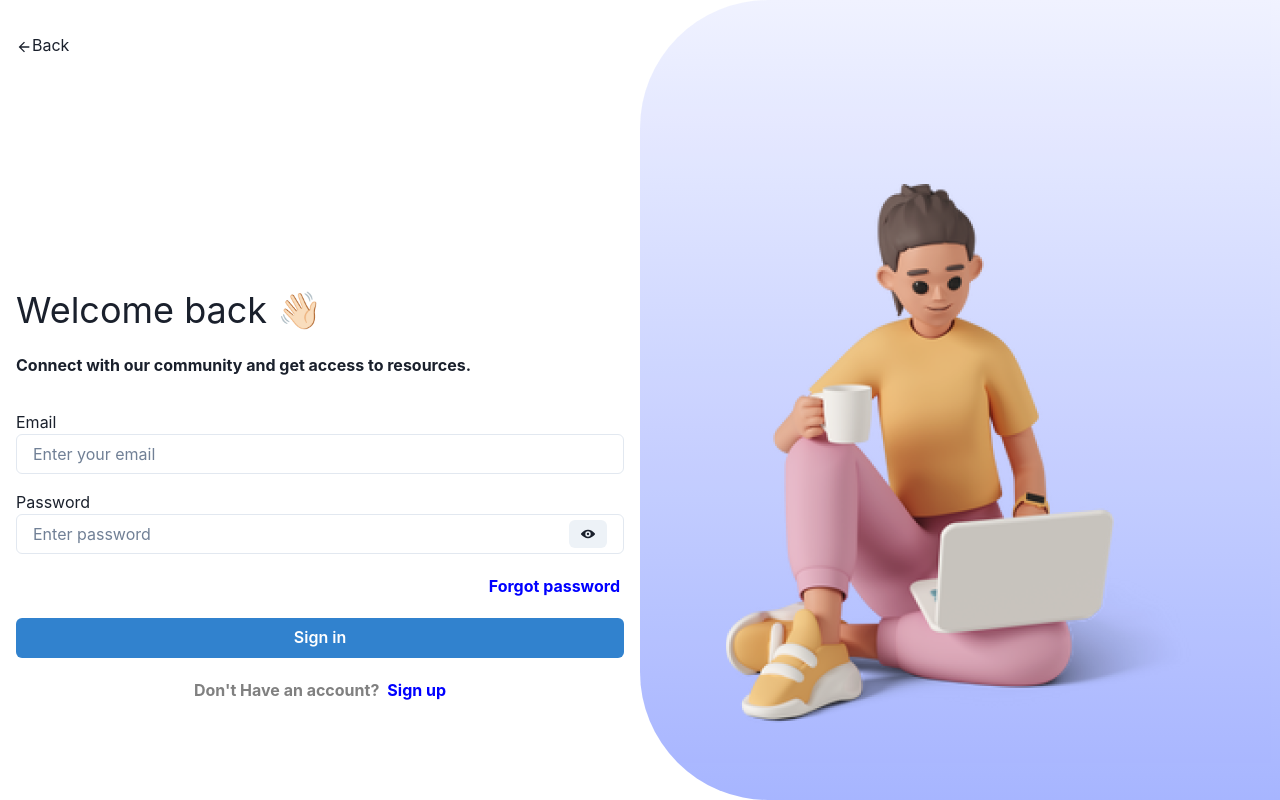
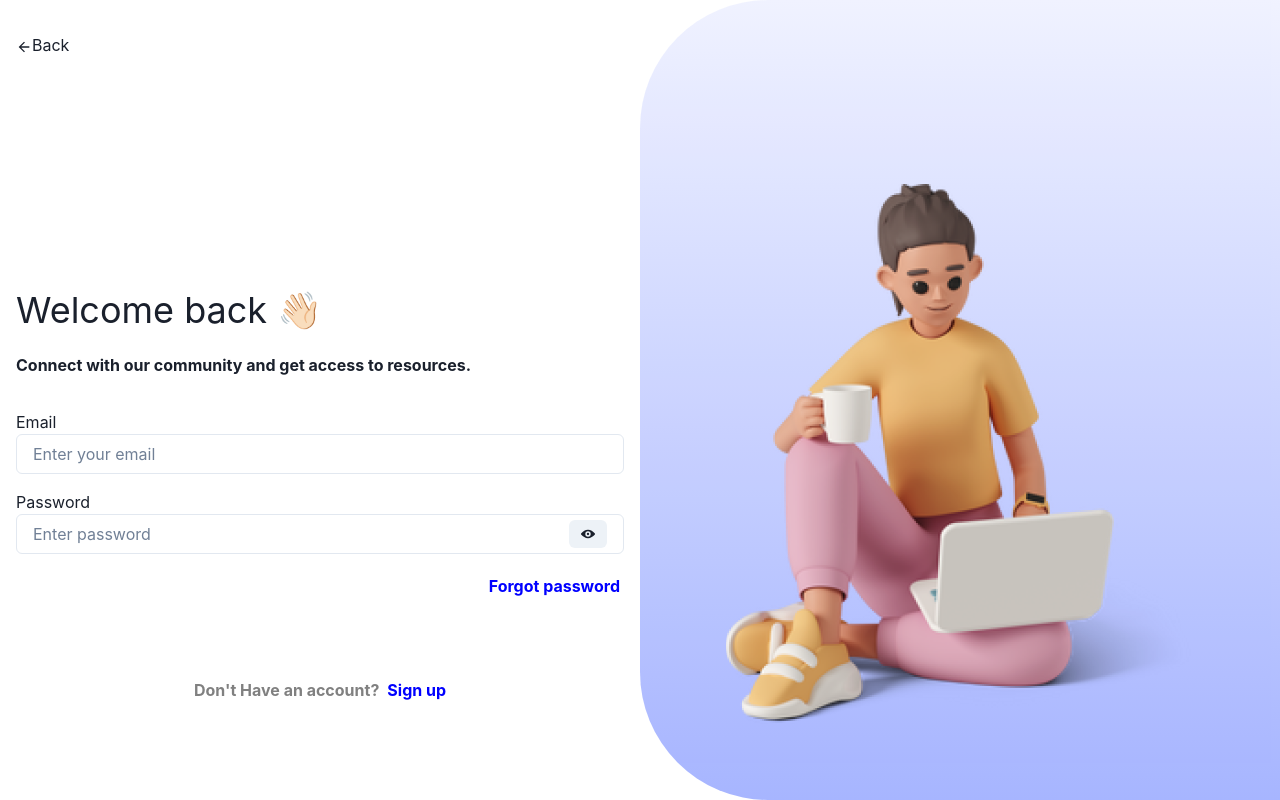
Before and after one commit to bettersg/Mendisphere, a React (Create React App) app: page / in a window 1280 px wide. Built offline with nearby package versions, Linux system fonts and the light colour scheme.

Commit message:
MBF-00008 removed SignInButton component and added GoogleSignInButton component

```diff
--- a/src/features/login/components/login-form.tsx
+++ b/src/features/login/components/login-form.tsx
@@ -1,9 +1,9 @@
-import { Box, Button, Container, Flex, Input, InputGroup, InputRightElement, StackDivider, Text, VStack } from '@chakra-ui/react'
+import { Box, Button, Input, InputGroup, InputRightElement, Text, VStack } from '@chakra-ui/react'
 import { ViewIcon, ViewOffIcon } from '@chakra-ui/icons'
 import React from 'react'
 import ForgotPassword from './forgot-password'
-import SignInButton from './sign-in-button'
 import Signup from './sign-up'
+import GoogleSignInButton from './google-sign-in-button'
 
 
 
@@ -59,7 +59,7 @@ export default function LoginForm(){
                     <ForgotPassword  />
                 </Box>
                 <Box>
-                    <SignInButton  />
+                    <GoogleSignInButton/>
                 </Box>
                 <Box>
                     <Signup />
```
